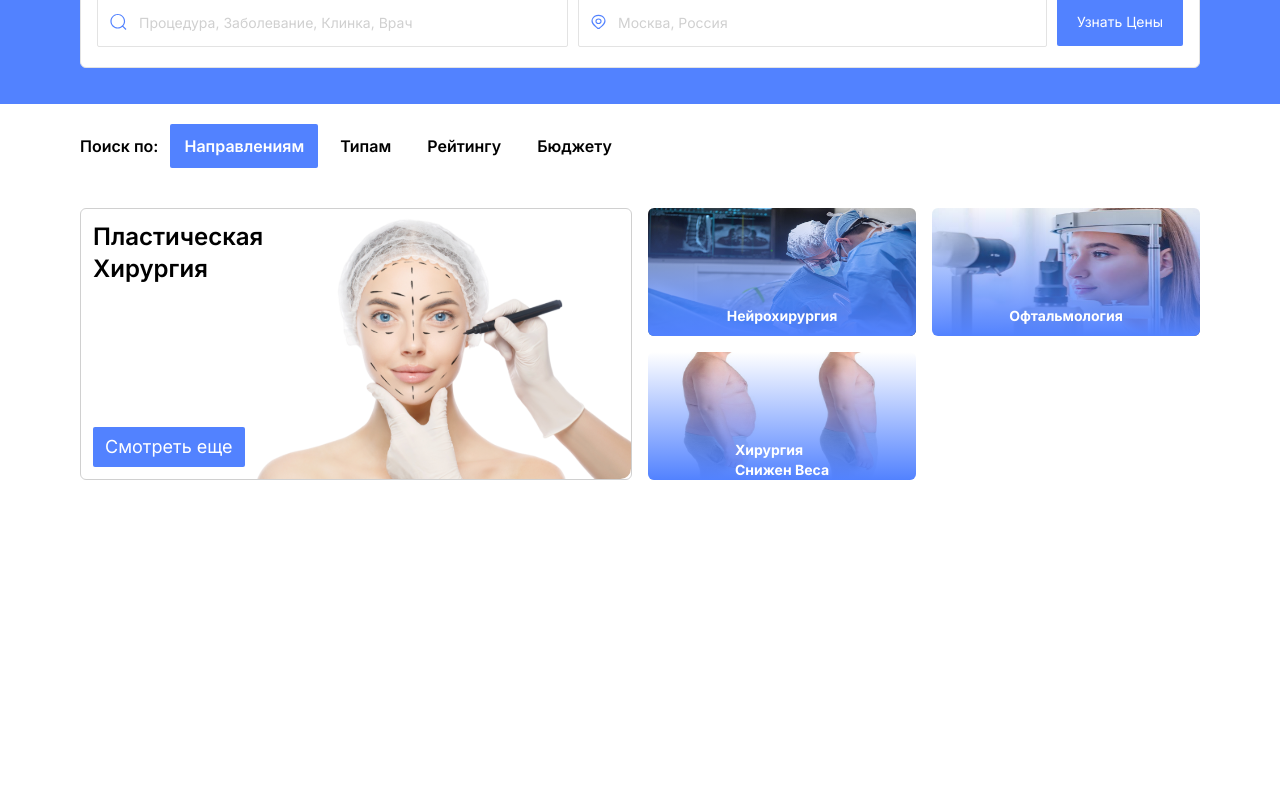
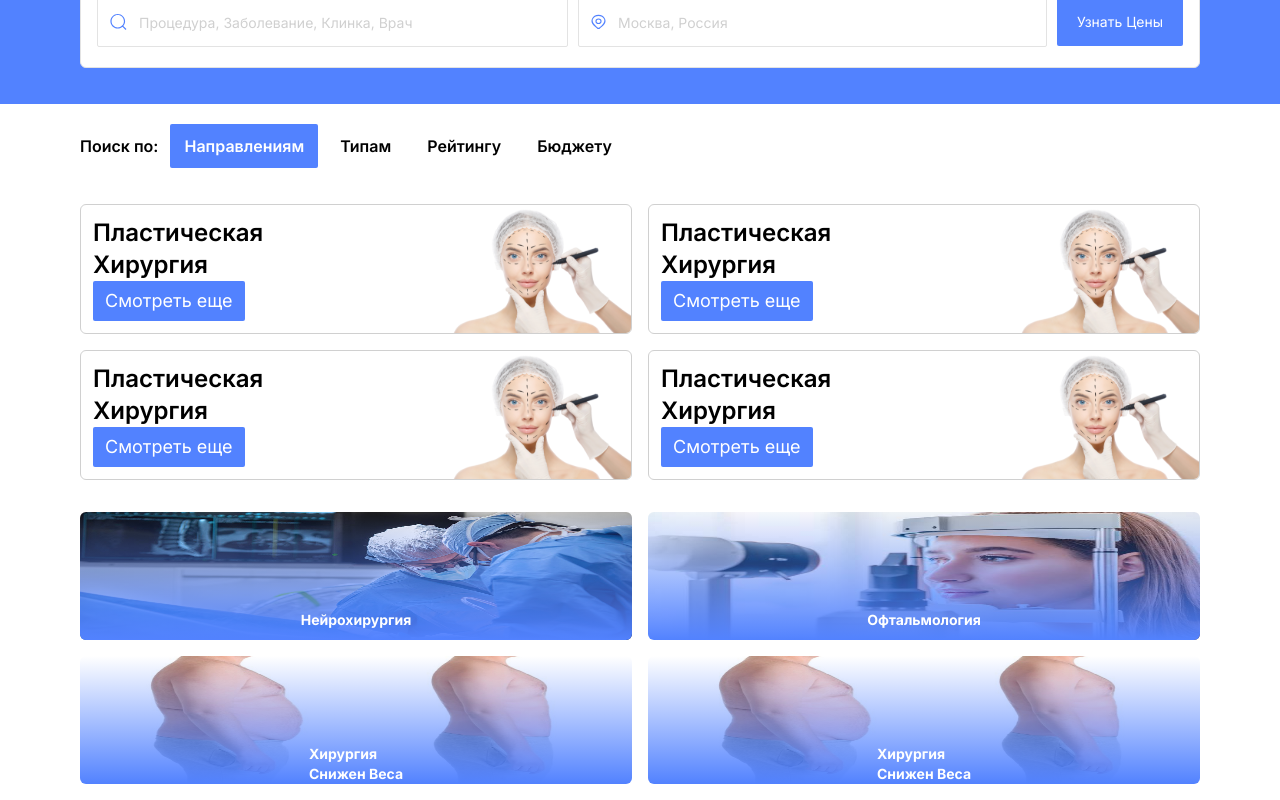
Before and after one commit to emilsultanov/112-med, a Next.js app: page / in a window 1280 px wide. Shown: the part 276-1076 px from the top of the page. Before the commit the page ends 800 px from the top, so only its background shows below. Built offline with nearby package versions, Linux system fonts and the light colour scheme.

Commit message:
Change the replacement of cards

```diff
--- a/src/app/page.tsx
+++ b/src/app/page.tsx
@@ -82,9 +82,9 @@ export default function Home() {
 		</div>
 	 </section>
 
-		<section className={'mt-5'}>
+		<section className={'py-4'}>
 		  <div className="container">
-			 <div className="gap-4 grid grid-cols-1 sm:grid-cols-2">
+			 <div className={'gap-4 grid grid-cols-1 sm:grid-cols-2'}>
 				<div>
 				  <div className={'border border-primary-gray-200 rounded-md flex justify-end relative sm:h-full'}>
 					 <Image
@@ -100,7 +100,54 @@ export default function Home() {
 				  </div>
 				</div>
 				<div>
-				  <div className="gap-4 grid grid-cols-2">
+				  <div className={'border border-primary-gray-200 rounded-md flex justify-end relative sm:h-full'}>
+					 <Image
+						priority
+						src={plasticSurgery}
+						alt={'plastic-surgery'}
+						className={'w-auto h-auto object-cover'}
+					 />
+					 <div className={'p-3 h-full flex flex-col items-start justify-between absolute inset-0'}>
+						<h6 className={'text-sm not-italic font-semibold leading-4 sm:text-lg md:text-xl lg:text-2xl'}>Пластическая <br/> Хирургия</h6>
+						<button className={'rounded-sm bg-primary-blue-100 text-white text-xs py-1.5 px-3 sm:text-sm md:text-base lg:text-lg'}>Смотреть еще</button>
+					 </div>
+				  </div>
+				</div>
+				<div>
+				  <div className={'border border-primary-gray-200 rounded-md flex justify-end relative sm:h-full'}>
+					 <Image
+						priority
+						src={plasticSurgery}
+						alt={'plastic-surgery'}
+						className={'w-auto h-auto object-cover'}
+					 />
+					 <div className={'p-3 h-full flex flex-col items-start justify-between absolute inset-0'}>
+						<h6 className={'text-sm not-italic font-semibold leading-4 sm:text-lg md:text-xl lg:text-2xl'}>Пластическая <br/> Хирургия</h6>
+						<button className={'rounded-sm bg-primary-blue-100 text-white text-xs py-1.5 px-3 sm:text-sm md:text-base lg:text-lg'}>Смотреть еще</button>
+					 </div>
+				  </div>
+				</div>
+				<div>
+				  <div className={'border border-primary-gray-200 rounded-md flex justify-end relative sm:h-full'}>
+					 <Image
+						priority
+						src={plasticSurgery}
+						alt={'plastic-surgery'}
+						className={'w-auto h-auto object-cover'}
+					 />
+					 <div className={'p-3 h-full flex flex-col items-start justify-between absolute inset-0'}>
+						<h6 className={'text-sm not-italic font-semibold leading-4 sm:text-lg md:text-xl lg:text-2xl'}>Пластическая <br/> Хирургия</h6>
+						<button className={'rounded-sm bg-primary-blue-100 text-white text-xs py-1.5 px-3 sm:text-sm md:text-base lg:text-lg'}>Смотреть еще</button>
+					 </div>
+				  </div>
+				</div>
+			 </div>
+		  </div>
+		</section>
+
+		<section className={'py-4'}>
+		  <div className="container">
+			 <div className="gap-4 grid grid-cols-1 sm:grid-cols-2">
 				<div>
 				  <div className={'h-32 w-full rounded-md relative overflow-hidden'}>
 					 <Image
@@ -137,6 +184,16 @@ export default function Home() {
 					 </div>
 				  </div>
 				</div>
+				<div>
+				  <div className={'h-32 w-full rounded-md relative overflow-hidden'}>
+					 <Image
+						fill
+						src={surgeryWeightLoss}
+						alt={'neurosurgery'}
+					 />
+					 <div className={'absolute bg-gradient-blue-100 bg-no-repeat w-full h-full inset-0 flex z-10 items-end justify-center'}>
+						<h6 className={'text-white text-sm not-italic font-bold leading-5'}>Хирургия <br/> Снижен Веса</h6>
+					 </div>
 				  </div>
 				</div>
 			 </div>
```
Lines whose indentation alone changed are shown as unchanged.
